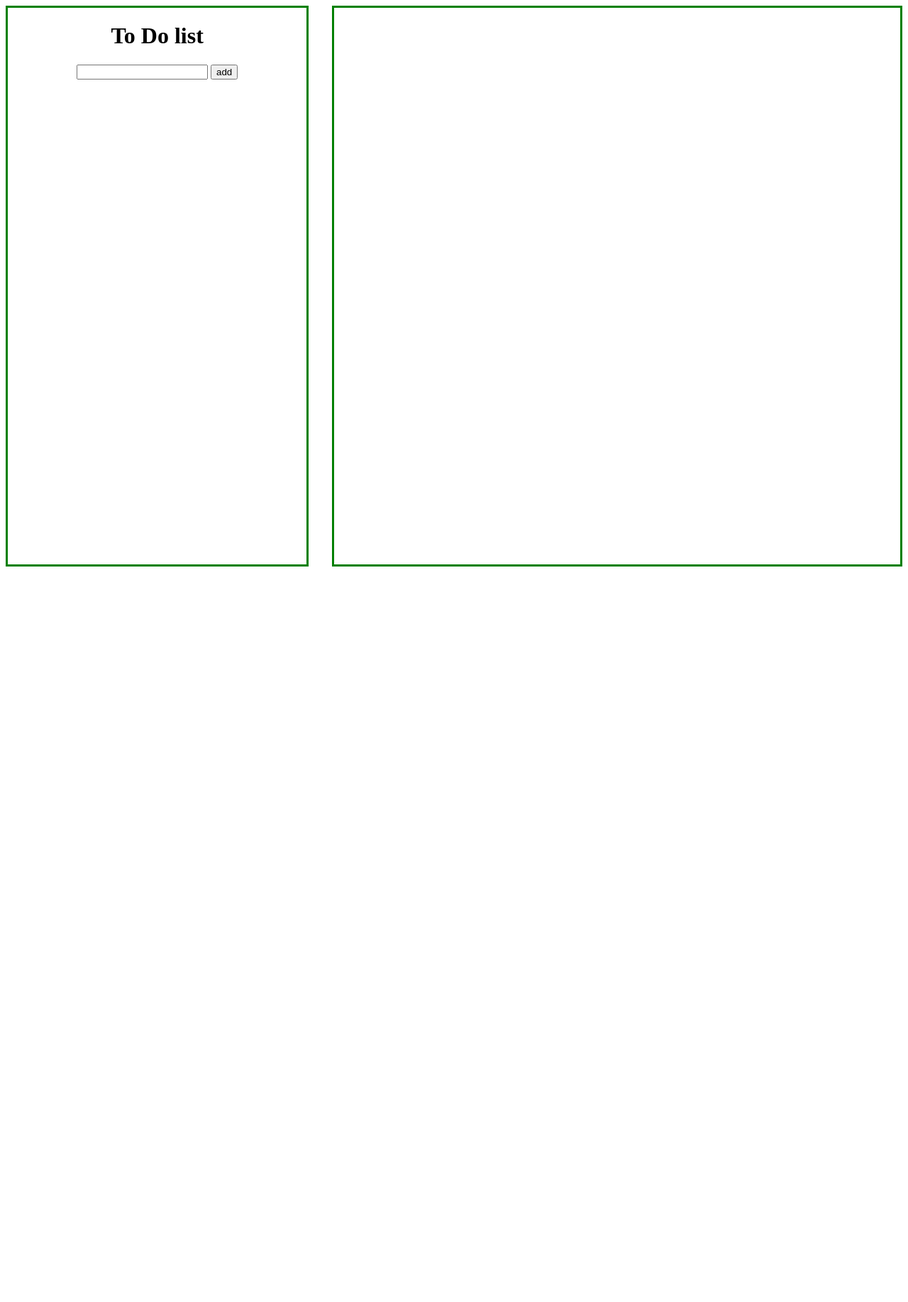
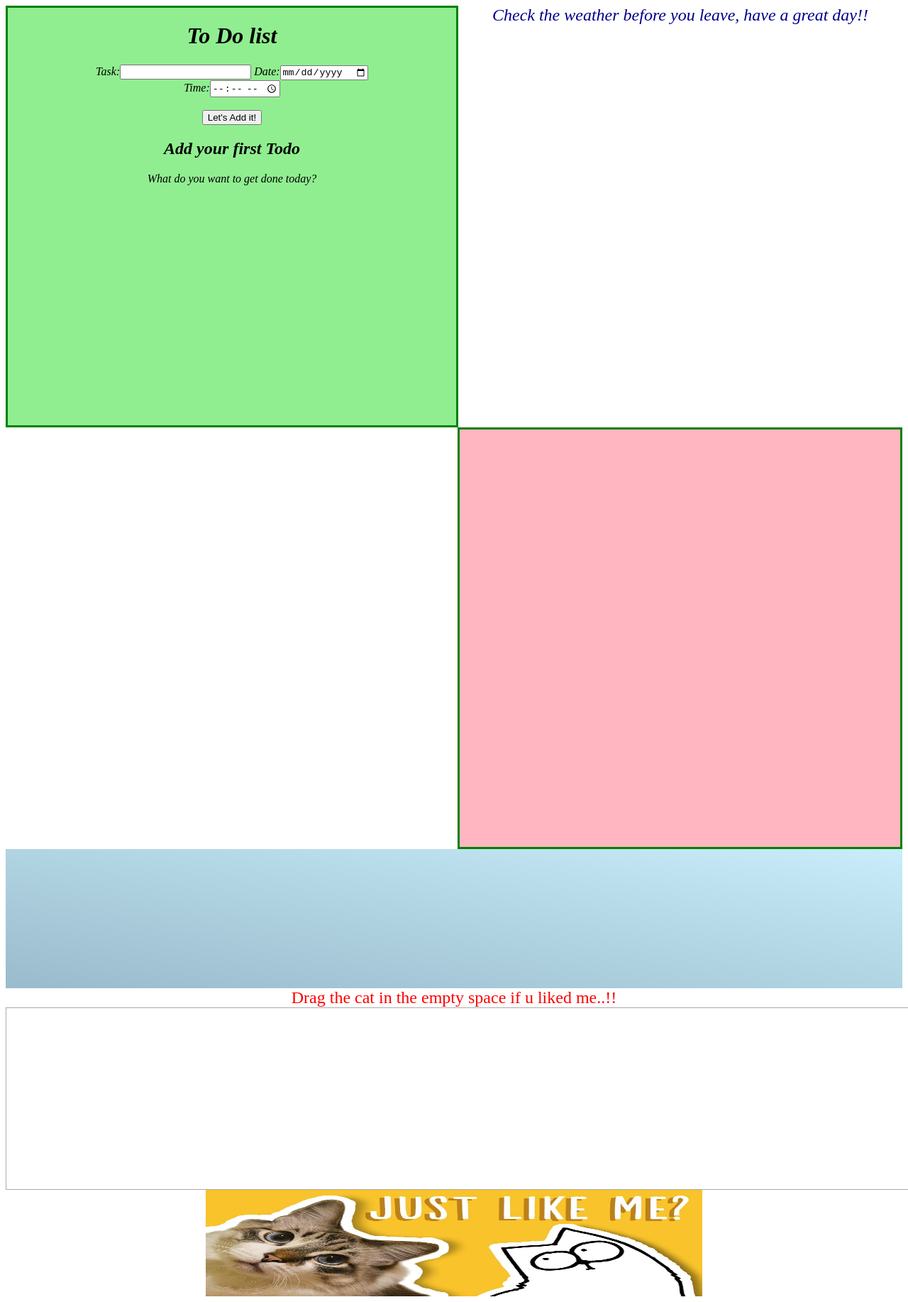
Before and after one commit to Simranjotkaler/project-phase-1, a plain HTML site: page index.html in a window 1280 px wide. Shown: the whole page at 71% size. Before the commit the page ends 800 px from the top, so only its background shows below. Drawn offline with Linux system fonts and the light colour scheme; no server answers.

Commit message:
Add files via upload

```diff
--- a/application.js
+++ b/application.js
@@ -2,6 +2,8 @@
 let myTasks = document.querySelector('ul');
 let myAddButton = document.querySelector('button');
 let data = document.querySelector('input');
+let data1 = document.querySelector('input[type="date"]');
+let data2 = document.querySelector('input[type="time"]');
 
 // Added Event Handler on Add Button
 myAddButton.onclick = listAppend;
@@ -17,16 +19,29 @@ function listAppend() {
     let tName = document.createElement('h4');
     tName.textContent = data.value;
 
+
+  //date function
+  let datecontrol = document.createElement('h5');
+  datecontrol.textContent = data1.value;
+
+  //time element
+  let time = document.createElement('h6');
+  time.textContent = data2.value;
+
     // Remove Button for Completed Tasks
     let tDelete = document.createElement('Button');
     tDelete.textContent = 'Remove';
     tDelete.onclick = RemoveTask;
+
     // List element for unordered list
     let taskLi = document.createElement('li');
     taskLi.classList = 'incomplete';
     taskLi.appendChild(tCheckBox);
     taskLi.appendChild(tName);
+    taskLi.appendChild(datecontrol);
+    taskLi.appendChild(time);
     taskLi.appendChild(tDelete);
+
 
     // prepend to append on top
     myTasks.prepend(taskLi);
@@ -43,3 +58,61 @@ function RemoveTask(e) {
     // removing task from parent node
     e.target.parentNode.parentNode.removeChild(e.target.parentNode);
 }
+
+
+//function for the Weather
+function seeweather( cityid ){
+  var key = '2dbf8e0d2e4bca96dc240feb4826f1c7'; //i got this key by registering to the open weather map .org website .
+  fetch('https://api.openweathermap.org/data/2.5/weather?id=' + cityid+ '&appid=' + key)
+  .then(function(resp) { return resp.json()})
+  .then(function(data){
+    letsseetheweather(data);
+  })
+  .catch(function(){    //to catch the error
+
+  });
+}
+
+window.onload = function(){
+  seeweather( 5894171 );  //city id of barrie taken from bbc.com
+}
+
+function letsseetheweather( c ){
+  var celcius = Math.round(parseFloat(c.main.temp)-273.15);     //converts the temp to celcius
+  var fahrenheit = Math.round(((parseFloat(c.main.temp)-273.15)*1.8)+32);   //converts to fahrenheit
+
+  document.getElementById('description').innerHTML = c.weather[0].description;    //getting the description
+  document.getElementById('temp').innerHTML = celcius + '&deg;' ;    //getting the temperature
+  document.getElementById('location').innerHTML = c.name;     //getting the location
+
+
+  if( description.indexOf('rain') > 0 ) {
+  document.className = 'rainy';    //display color for rain
+} else if( description.indexOf('cloud') > 0 ) {
+  document.className = 'cloudy';    //display color for cloudy
+} else if( description.indexOf('sunny') > 0 ) {
+  document.className = 'sunny';     //display color for sunny
+  }
+}
+
+
+//drag and drop api
+
+// function for the drop
+function drop(ev){
+  ev.preventDefault(ev);
+}
+
+
+//function for drag
+function drag(ev){
+  ev.dataTransfer.setData("Text", ev.target.id);
+}
+
+
+//function for drag and drop
+function dragdrop(ev){
+  ev.preventDefault();
+  var data = ev.dataTransfer.getData("text");
+  ev.target.appendChild(document.getElementById(data));
+}
--- a/css.css
+++ b/css.css
@@ -1,21 +1,26 @@
+
 .main {
 	text-align: center;
+	font-style: italic;
 	font-family: 'Times New Roman';
-	height: 100%;
+	height: 75%;
 	margin: auto;
-	width: 33.33%;
+	width: 50%;
 	border: 3px solid green;
 	float: left;
+	background-color: lightgreen;
 }
 
 .container {
  overflow: auto;
+ font-style: oblique;
 	text-align: center;
-	height: 100%;
+	height: 75%;
 	margin: auto;
-	width: 60%;
+	width: 46%;
 	border: 3px solid green;
 	float: right;
+	background-color: lightpink;
  }
 
 .container div {
@@ -35,5 +40,56 @@
 	padding: 10px;
 	display: block;
 	border: 1px solid darkred;
-	text-decoration: none;
+	text-decoration:underline;
 }
+
+.wet {
+    font-family: 'Montserrat', sans-serif;
+    font-weight: 400;
+    font-size: 1.3em;
+    color: black;
+    text-shadow: .1em .1em 0 rgba(0,0,0,0.3);
+    height: 25%;
+		width: 100%;
+    display: flex;
+    align-items: center;
+    justify-content: center;
+    background-image: linear-gradient(to right top, #99bbcb, #a5c7d7, #b1d4e2, #bde0ee, #c9edfa);
+}
+.h3 {
+    margin: 0 auto;
+    font-size: 4em;
+    text-align: center;
+    color: #fff;
+    font-size: 5em;
+}
+.sunny {
+    background-image: linear-gradient(to right top, #ff4e50, #ff713e, #ff932b, #ffb41d, #f9d423);
+}
+.cloudy {
+    background-image: linear-gradient(to right top, #63747c, #71858e, #7f96a0, #8da8b2, #9bbac5);
+}
+.rainy {
+    background-image: linear-gradient(to right top, #637c7b, #718e8c, #7ea09e, #8db2b0, #9bc5c3);
+}
+.para{
+	font-style: italic;
+	text-align: center;
+	font-size: 1.5em;
+	color: darkblue;
+
+}
+
+#id1{
+width: 100%;
+height: 30%;
+padding: 10px;
+border: 1px solid #aaaaaa;
+text-align: center;
+}
+
+.dragg{
+	color: red;
+	font-size: 1.5em;
+	text-align: center;
+}
--- a/index.html
+++ b/index.html
@@ -1,18 +1,39 @@
-<!--simranjot kaur (200425455) -->
 <html>
     <head>
         <title>To Do List</title>
         <link rel="stylesheet" href="css.css">
         <script src="application.js" async ></script>
+        <link href="https://fonts.googleapis.com/css?family=Montserrat:400,900" rel="stylesheet">
     </head>
     <body>
 		<div class="main">
 		<h1>To Do list</h1>
-		<input type="text" id="name" />
-		<button id="button">add</button>
+		<label>Task:</label><input type="text" id="name" />
+    <label>Date:</label><input type="date" id="date"><br>
+    <label>Time:</label><input type="time" id="date"><br>
+		<br><button id="button">Let's Add it!</button>
+    <h2>Add your first Todo</h2>
+    <p>What do you want to get done today?</p>
 		</div>
+
 		<ul class="container">
+		</ul>
 
-		</ul>
+
+    <div class="para">
+      Check the weather before you leave, have a great day!!
+    </div>
+    <div class="wet">
+    <div id="weather">
+      <div id="description"></div>
+      <h3 id="temp"></h3>
+      <div id="location"></div>
+    </div>
+    </div>
+    <div class="dragg">
+      Drag the cat in the empty space if u liked me..!!
+    <div id="id1" ondrop="dragdrop(event)" ondragover="drop(event)"></div>
+    <img id="drag" src="image.jpg" draggable="true" ondragstart="drag(event)" width="700" height="150">
+  </div>
     </body>
 </html>
```
Also changed, not shown: image.jpg (added).
